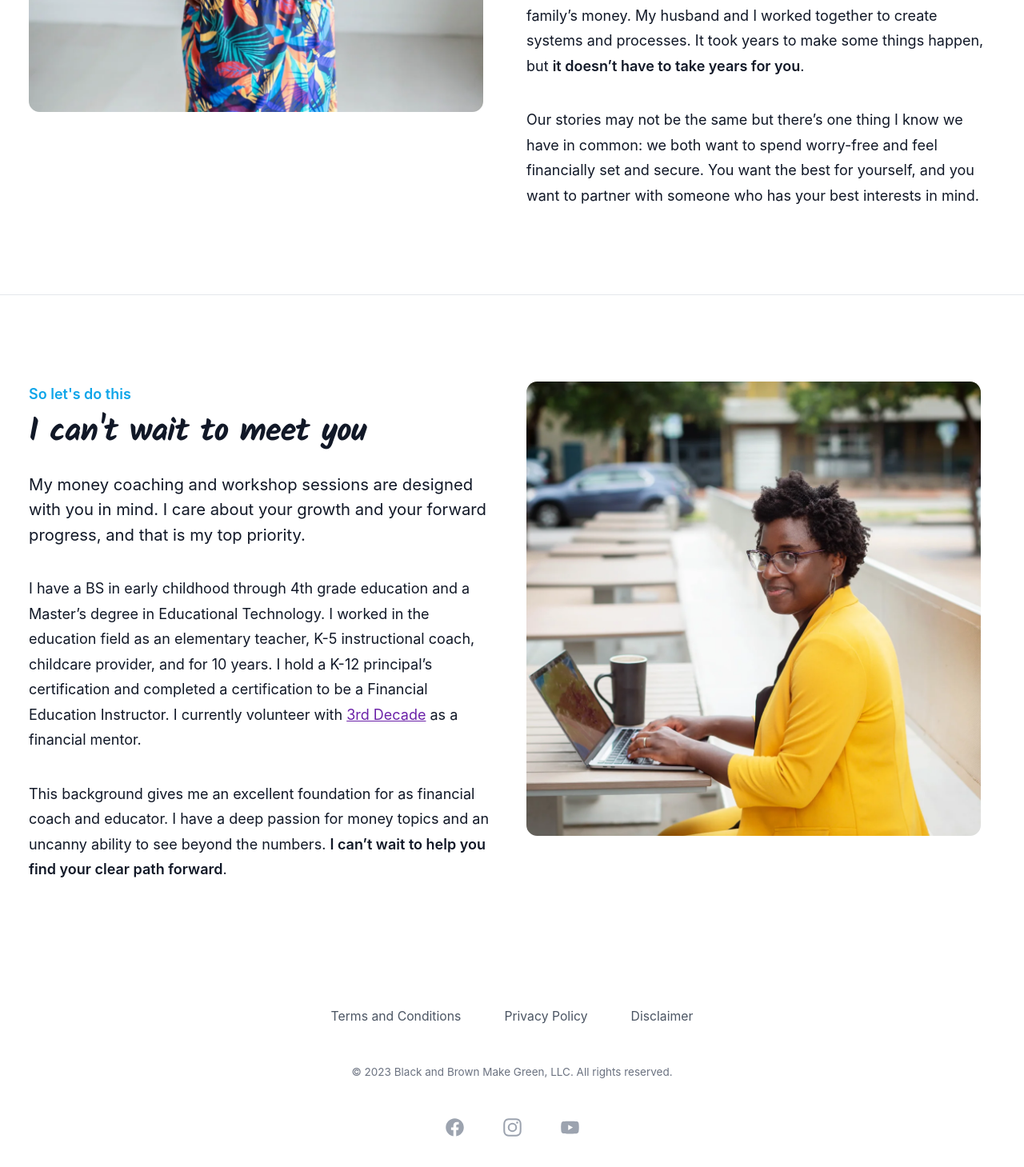
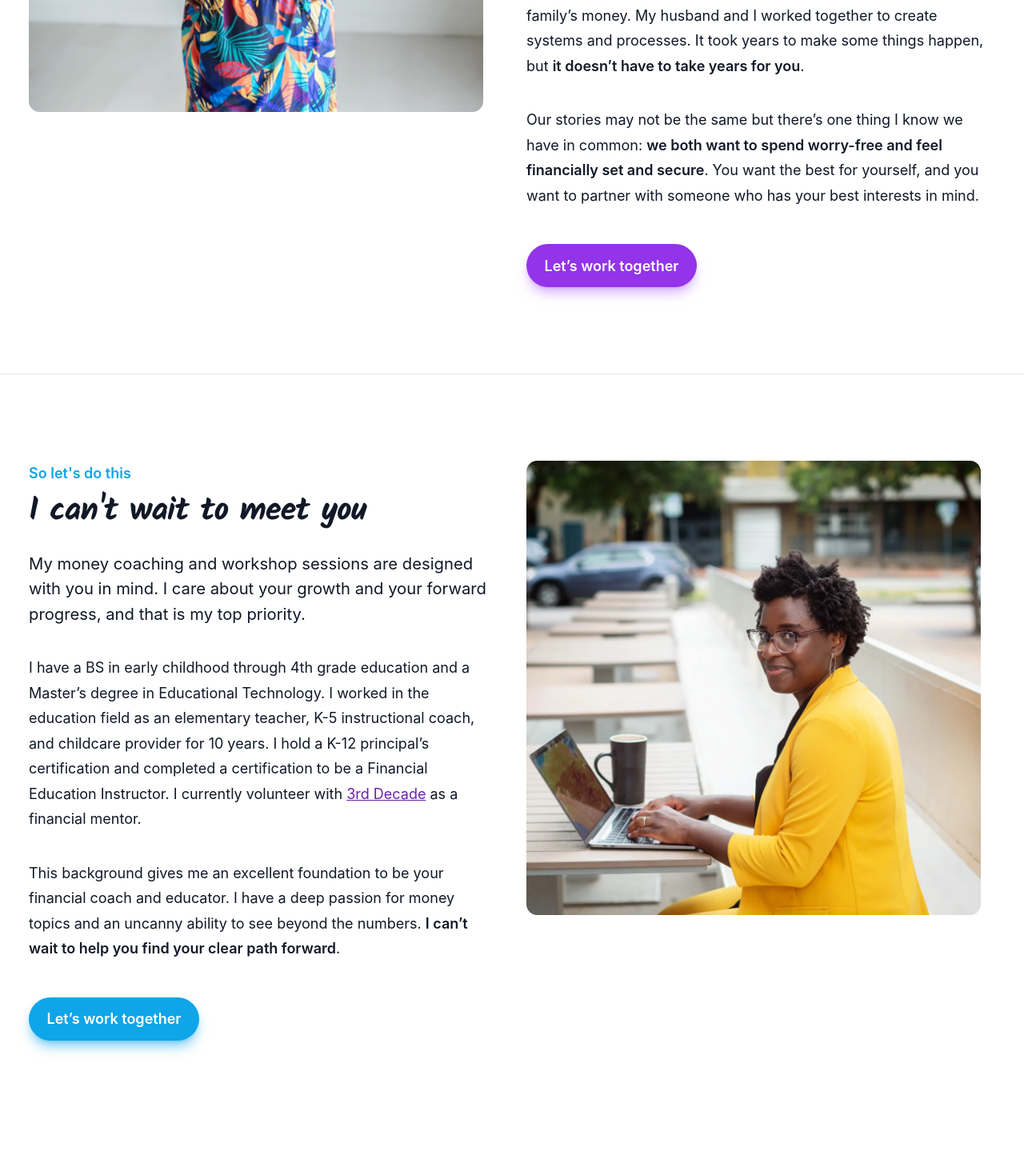
Before and after one commit to damiancarrillo/moneywithconfidence.com, a Vue app: page /about in a window 1280 px wide. Shown: the part 2000-3459 px from the top of the page at 80% size. Built offline with nearby package versions, Linux system fonts and the light colour scheme.

Commit message:
Tweaking about page

```diff
--- a/src/components/about/CantWaitToMeetYou.vue
+++ b/src/components/about/CantWaitToMeetYou.vue
@@ -24,7 +24,7 @@
                 I have a BS in early childhood through 4th grade education and a
                 Master&rsquo;s degree in Educational Technology. I worked in the
                 education field as an elementary teacher, K-5 instructional
-                coach, childcare provider, and for 10 years. I hold a K-12
+                coach, and childcare provider for 10 years. I hold a K-12
                 principal&rsquo;s certification and completed a certification to
                 be a Financial Education Instructor. I currently volunteer with
                 <a
@@ -35,7 +35,7 @@
                 as a financial mentor.
               </p>
               <p class="mt-8">
-                This background gives me an excellent foundation for as
+                This background gives me an excellent foundation to be your
                 financial coach and educator. I have a deep passion for money
                 topics and an uncanny ability to see beyond the numbers.
                 <span class="font-semibold"
@@ -43,6 +43,13 @@
                   forward</span
                 >.
               </p>
+            </div>
+            <div class="mt-10 flex">
+              <a
+                href="/services"
+                class="bg-sky-500 hover:bg-sky-400 focus-visible:outline-sky-600 text-white shadow-sky-500/50 hover:shadow-sky-400/30 shadow-lg rounded-full px-5 py-3 text-base font-semibold"
+                >Let&rsquo;s work together</a
+              >
             </div>
           </div>
         </div>
--- a/src/components/about/LetsMakeThingsHappen.vue
+++ b/src/components/about/LetsMakeThingsHappen.vue
@@ -43,11 +43,20 @@
               </p>
               <p class="mt-8">
                 Our stories may not be the same but there&rsquo;s one thing I
-                know we have in common: we both want to spend worry-free and
-                feel financially set and secure. You want the best for yourself,
-                and you want to partner with someone who has your best interests
-                in mind.
+                know we have in common:
+                <span class="font-semibold"
+                  >we both want to spend worry-free and feel financially set and
+                  secure</span
+                >. You want the best for yourself, and you want to partner with
+                someone who has your best interests in mind.
               </p>
+            </div>
+            <div class="mt-10 flex">
+              <a
+                href="/services"
+                class="bg-purple-600 hover:bg-purple-700 focus-visible:outline-purple-700 text-white shadow-purple-400/60 hover:shadow-purple-700/40 shadow-lg rounded-full px-5 py-3 text-base font-semibold"
+                >Let&rsquo;s work together</a
+              >
             </div>
           </div>
         </div>
```
